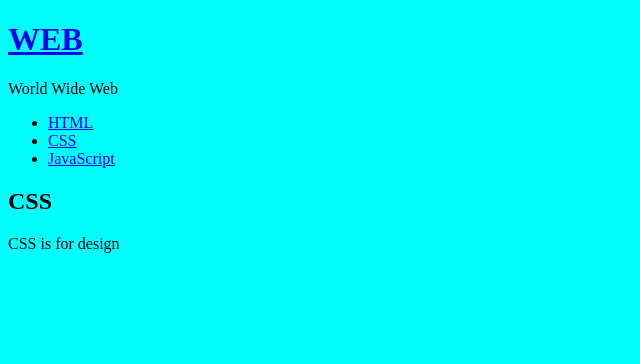
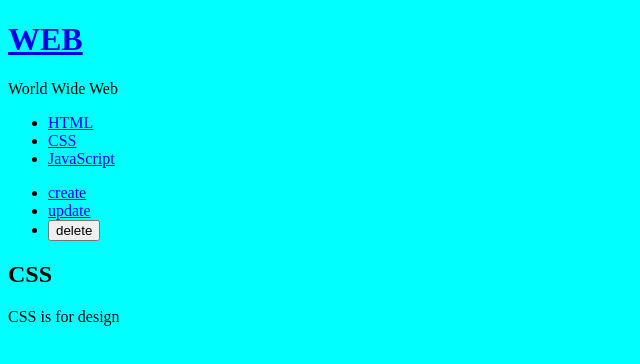
Before and after one commit to talkingpotatover2/react-management, a React (Create React App) app: page / in a window 1280 px wide. Shown: the top 364 px of the page, without its empty margins (0-640 px from the left). Built offline with nearby package versions, Linux system fonts and the light colour scheme.

Commit message:
create control.js

```diff
--- a/src/App.js
+++ b/src/App.js
@@ -4,6 +4,7 @@
 import TOC from './components/TOC';
 import Subject from './components/Subject';
 import Content from './components/Content';
+import Control from './components/Control';
 
 class App extends Component{  //main 컴포넌트
   constructor(props){  //props는 무조건 상위->하위
@@ -56,6 +57,11 @@
             });
           }.bind(this)}
         ></TOC>
+        <Control
+          onChangeMode={function(_mode){
+            this.setState({mode:_mode});
+          }.bind(this)}
+        ></Control>
         <Content title={_title} desc={_desc}></Content>
       </div>
       // <div className="App">
--- /dev/null
+++ b/src/components/Control.js
@@ -0,0 +1,38 @@
+import React, { Component } from 'react';
+
+class Subject extends Component{
+    render(){
+        console.log('Subject render');
+        return(
+            <ul>
+                <li>
+                    <a
+                        href="/create"
+                        onClick={function(e){
+                            e.preventDefault();
+                            this.props.onChangeMode('create');
+                        }.bind(this)}
+                    >create</a>
+                </li>
+                <li>
+                    <a
+                        href="/update"
+                        onClick={function(e){
+                            e.preventDefault();
+                            this.props.onChangeMode('update');
+                        }.bind(this)}
+                    >update</a></li>
+                <li>
+                    <input
+                        type="button" value="delete"
+                        onClick={function(e){
+                            e.preventDefault();
+                            this.props.onChangeMode('delete');
+                        }.bind(this)}
+                    ></input></li>
+            </ul>
+        )
+    }
+}
+
+export default Subject;
```
